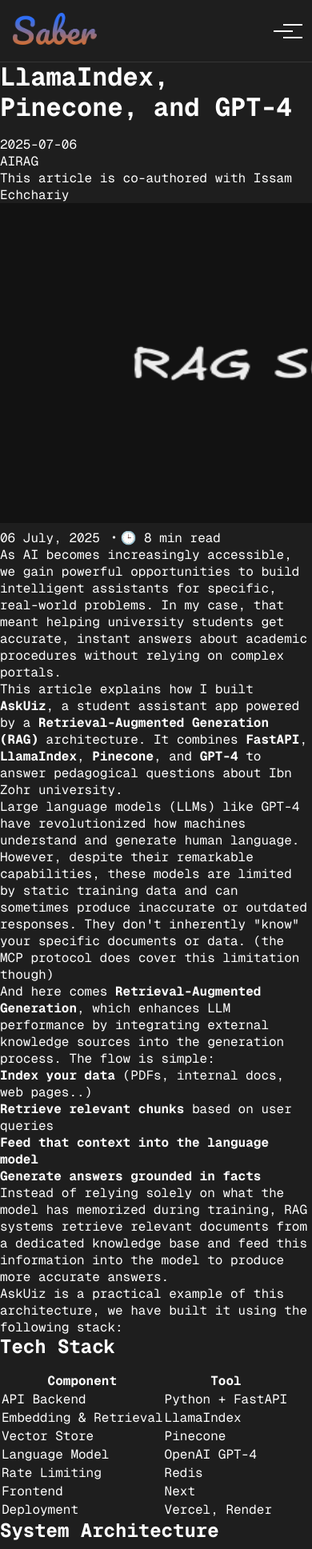
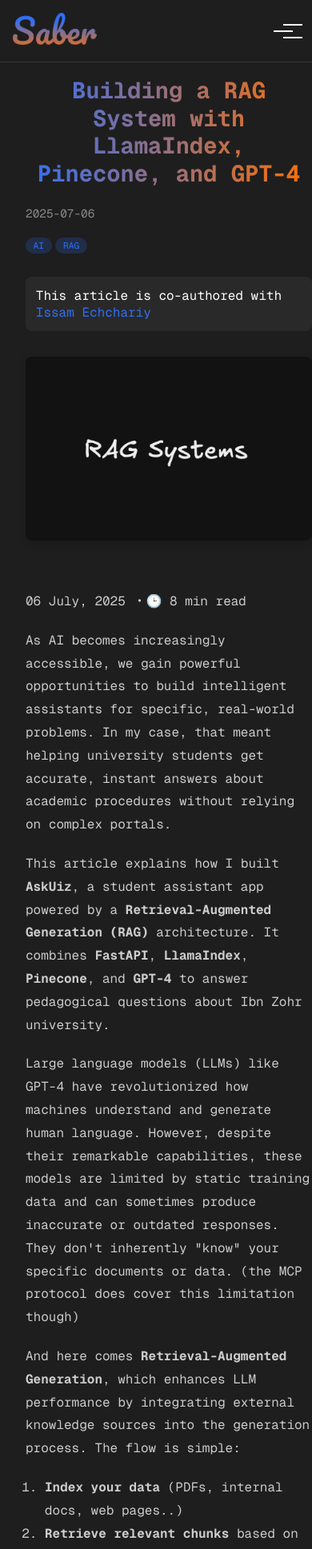
Before and after one commit to SABER-MOHAMED/msaber.tech, a Next.js app: page /blog/build-rag-system in a window 390 px wide. Shown: the top 1937 px of the page at 80% size. Built offline with nearby package versions, Linux system fonts and the light colour scheme.

Commit message:
responsive blog design

```diff
--- a/src/app/blog/[slug]/page.tsx
+++ b/src/app/blog/[slug]/page.tsx
@@ -1,6 +1,8 @@
+'use client';
 import { notFound } from 'next/navigation';
 import dynamic from 'next/dynamic';
 import { blogPosts } from '@/content/blog/blogsMetaData';
+import '../blog.css';
 
 export default async function BlogPost({ params }: any) {
   const { slug } = params;
--- a/src/app/blog/blog.css
+++ b/src/app/blog/blog.css
@@ -119,6 +119,8 @@
   overflow-x: auto;
   border: 1px solid rgba(255, 255, 255, 0.1);
   margin: 1.5rem 0;
+  max-width: 100%;
+  -webkit-overflow-scrolling: touch;
 }
 
 .blog-content pre code {
@@ -186,9 +188,59 @@
   border-bottom: 1px solid #316ff6;
 }
 
+.blog-hero-image {
+  width: 100%;
+  height: auto;
+  margin: 0 auto 2rem;
+  border-radius: 8px;
+  box-shadow: 0 4px 12px rgba(0, 0, 0, 0.15);
+  object-fit: cover;
+}
+
+.blog-content h2 {
+  margin-top: 2.5rem;
+  margin-bottom: 1.25rem;
+  font-size: 1.8rem;
+  color: #fff;
+  border-bottom: 1px solid rgba(255, 255, 255, 0.1);
+  padding-bottom: 0.5rem;
+}
+
+.blog-content h3 {
+  margin-top: 2rem;
+  margin-bottom: 1rem;
+  font-size: 1.4rem;
+  color: #eee;
+}
+
+.blog-content p {
+  margin: 1.25rem 0;
+}
+
+.blog-content ul,
+.blog-content ol {
+  margin: 1.25rem 0;
+  padding-left: 2rem;
+}
+
 @media (max-width: 768px) {
   .blog-grid {
     grid-template-columns: 1fr;
+  }
+
+  .blog-container {
+    margin: 0 1rem;
+    padding: 0 1rem;
+  }
+
+  .blog-container h1 {
+    font-size: 2rem;
+    margin-top: 5rem;
+    margin-bottom: 1.5rem;
+  }
+
+  .blog-post {
+    margin: 1rem auto;
   }
 
   .blog-content pre {
@@ -198,4 +250,50 @@
   .blog-content pre code {
     font-size: 0.8rem;
   }
+
+  .blog-content img {
+    max-width: 100%;
+    height: auto;
+  }
+
+  .blog-content .table-container {
+    margin: 1rem 0;
+  }
+
+  .blog-content table th,
+  .blog-content table td {
+    padding: 0.5rem;
+  }
+
+  .blog-content ol,
+  .blog-content ul {
+    padding-left: 1.5rem;
+  }
+
+  .blog-author {
+    padding: 0.8rem;
+    margin: 1.5rem 0;
+  }
 }
+
+/* Additional styles for even smaller screens */
+@media (max-width: 480px) {
+  .blog-container h1 {
+    font-size: 1.8rem;
+    margin-top: 6rem;
+  }
+
+  .blog-content pre {
+    padding: 0.8rem;
+  }
+
+  .blog-content pre code {
+    font-size: 0.75rem;
+  }
+
+  .blog-tag {
+    padding: 0.2rem 0.6rem;
+    font-size: 0.7rem;
+    margin: 0.3rem 0.3rem 0.3rem 0;
+  }
+}
--- a/src/content/blog/build-rag-system.jsx
+++ b/src/content/blog/build-rag-system.jsx
@@ -5,10 +5,13 @@
     <div>
       <Image
         src="/blog/build-rag-system.png"
+        className="blog-hero-image"
         alt="Build a RAG System"
         width={800}
         height={400}
+        priority
       />
+
       <p>06 July, 2025 ・🕒 8 min read</p>
       <p>
         As AI becomes increasingly accessible, we gain powerful opportunities to
```
